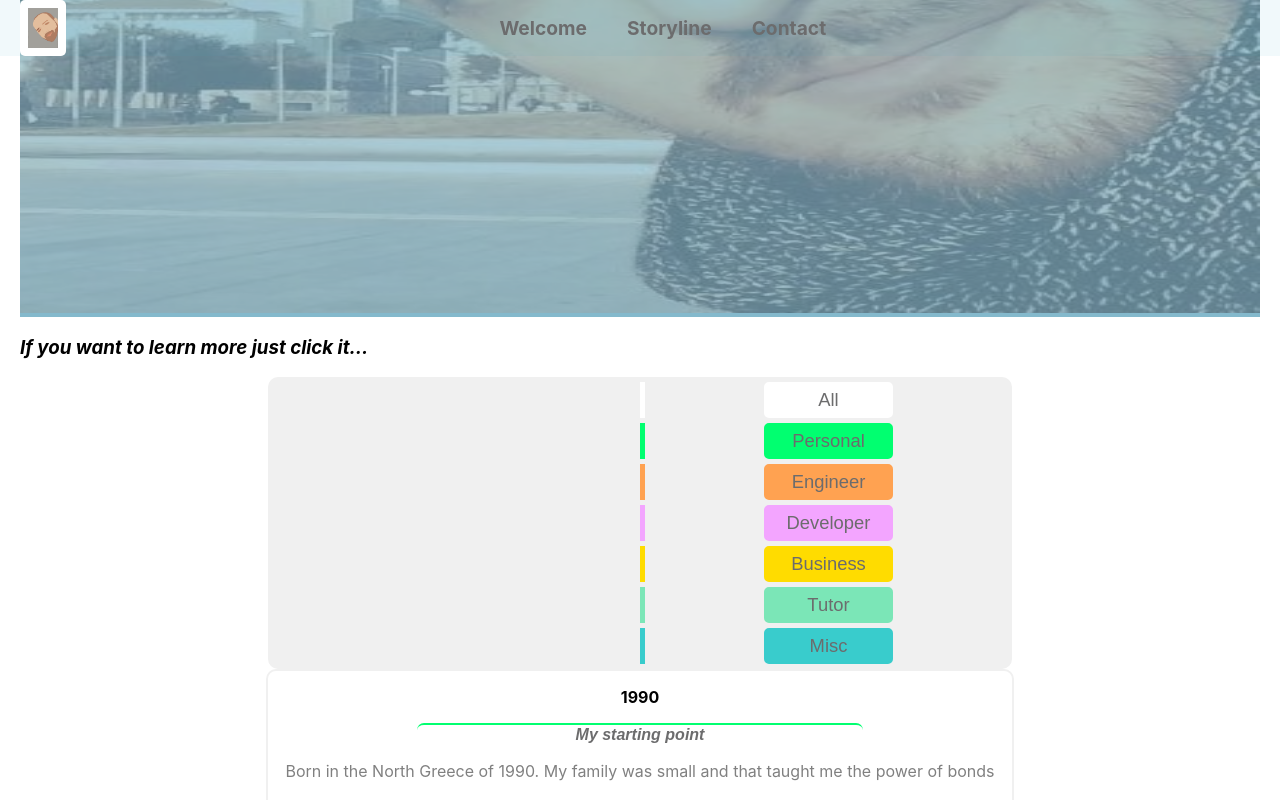
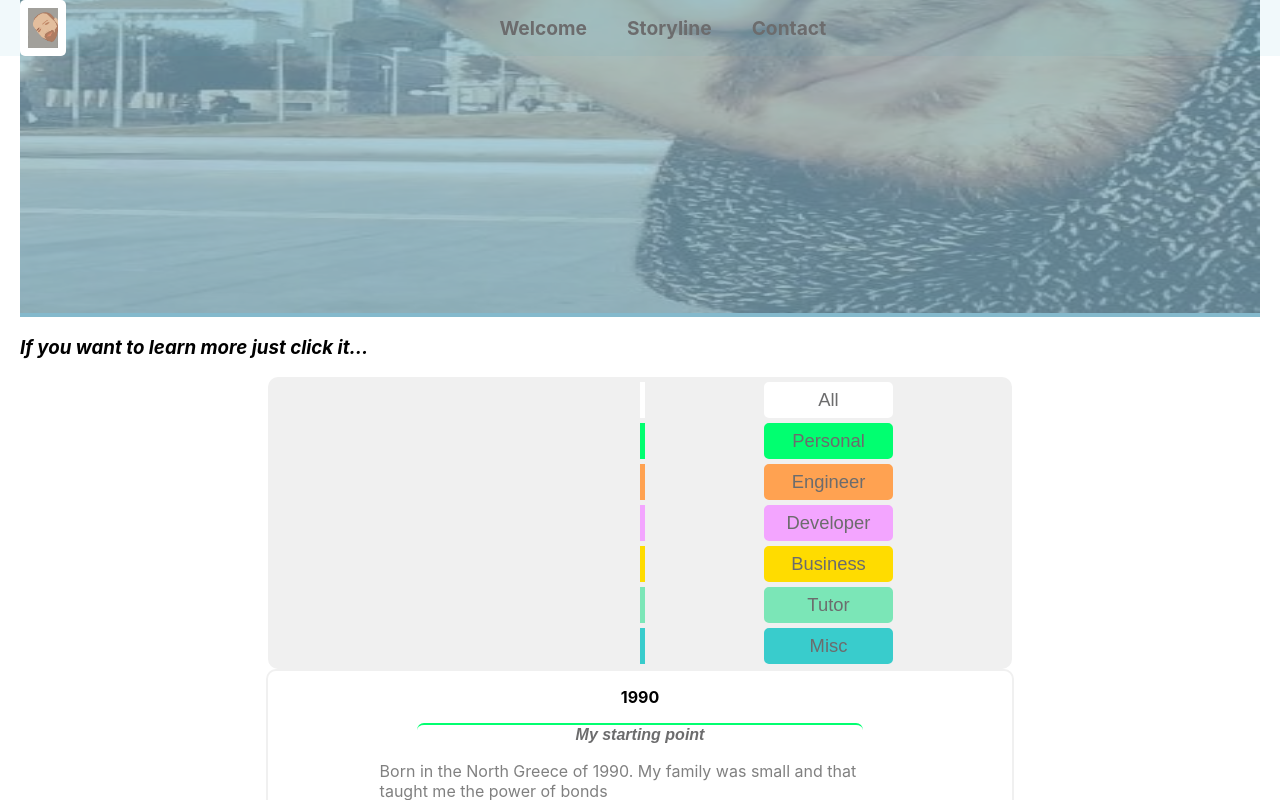
Before and after one commit to Alexzg/Web_Alex, a React (Create React App) app in the folder v2/alexandros-zogkas-webpage/: page / in a window 1280 px wide. Both pictures are taken after a click on the button "All". Shown: the part 447-1247 px from the top of the page. Built offline with nearby package versions, Linux system fonts and the light colour scheme.

Commit message:
Update StoryContent.js

```diff
--- a/v2/alexandros-zogkas-webpage/src/components/Story/StoryContent/StoryContent.js
+++ b/v2/alexandros-zogkas-webpage/src/components/Story/StoryContent/StoryContent.js
@@ -1,4 +1,6 @@
 import React from 'react';
+
+import './StoryContent.css';
 
 const StoryContent = (props) => {
 	// StoryGroups <- StorylineGroups.json
@@ -16,8 +18,8 @@ const StoryContent = (props) => {
 	groupShow ? show=groupShow : show=props.ShowContent;
 
 	return(
-		<div>
-			<p style={{color: 'grey'}} hidden={!show}>
+		<div className='StoryContentBody'>
+			<p hidden={!show}>
 				{props.StoryContent}
 			</p>
 		</div>
```
